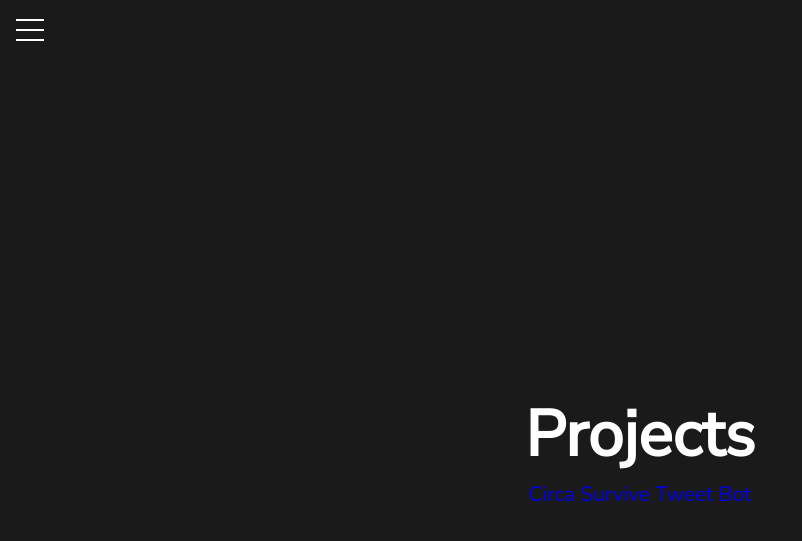
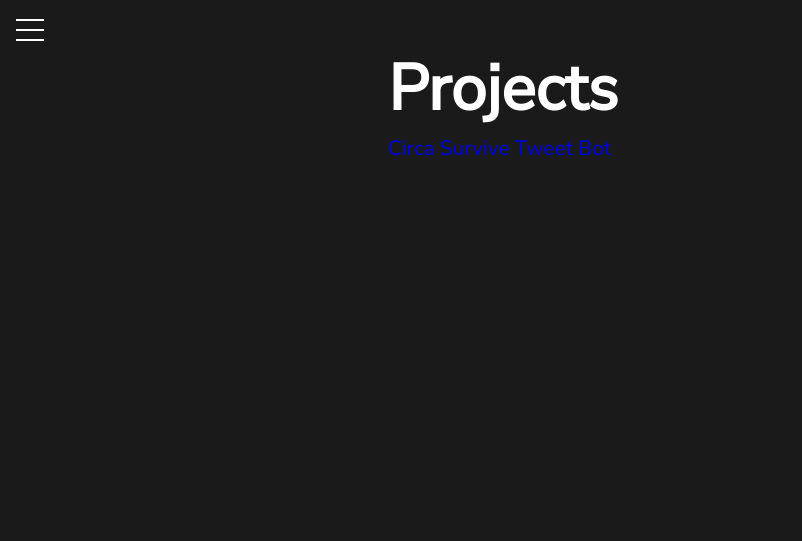
Before and after one commit to cobaltclaudia/cobaltclaudia.github.io, a Jekyll site: the page projects.html, which Jekyll copies as it is, in a window 1280 px wide. Shown: the top 541 px of the page, without its empty margins (0-802 px from the left). Built offline with Jekyll 4.4.1, drawn with Linux system fonts in a browser that asks for light colours.

Commit message:
Small style change

```diff
--- a/aboutme.html
+++ b/aboutme.html
@@ -30,7 +30,8 @@
     </div>
 </div>
 <header class="showcase">
-    <div class="container showcase-inner">
+    <div class="container">
+        <br><br>
         <h1>About Claudia!</h1>
             <p>Computer scientist. software engineer. Texan. Book nerd. Creative creature. Circa Survive fan 又.</p>
     </div>
--- a/index.html
+++ b/index.html
@@ -30,7 +30,8 @@
     </div>
 </div>
 <header class="showcase">
-    <div class="container showcase-inner">
+    <div class="container">
+        <br><br>
         <h1>Hey!</h1>
         <p>Hello, my name is Claudia and this is my website for improving my html, css and javascript. I'm mainly a
             backend developer and my frontend work definitely needs improving. I learn by doing, and that's what this site
--- a/posts.html
+++ b/posts.html
@@ -31,7 +31,8 @@
 </div>
 
 <header class="showcase">
-    <div class="container showcase-inner">
+    <div class="container">
+        <br><br>
         <h1> Posts</h1>
         <p><a href="blogposts/post-01-ohhello.html">Oh Hello</a></p>
         <p><a href="blogposts/20190323-DataClassFrameworksLegalAgreements.html">Data Classification, Frameworks and Legal Agreements in Infosec</a></p>
--- a/projects.html
+++ b/projects.html
@@ -30,7 +30,8 @@
     </div>
 </div>
 <header class="showcase">
-    <div class="container showcase-inner">
+    <div class="container">
+        <br><br>
             <h1>Projects </h1>
             <p><a href="https://github.com/cobaltclaudia/circasurvivebot">Circa Survive Tweet Bot</a></p>
     </div>
```
